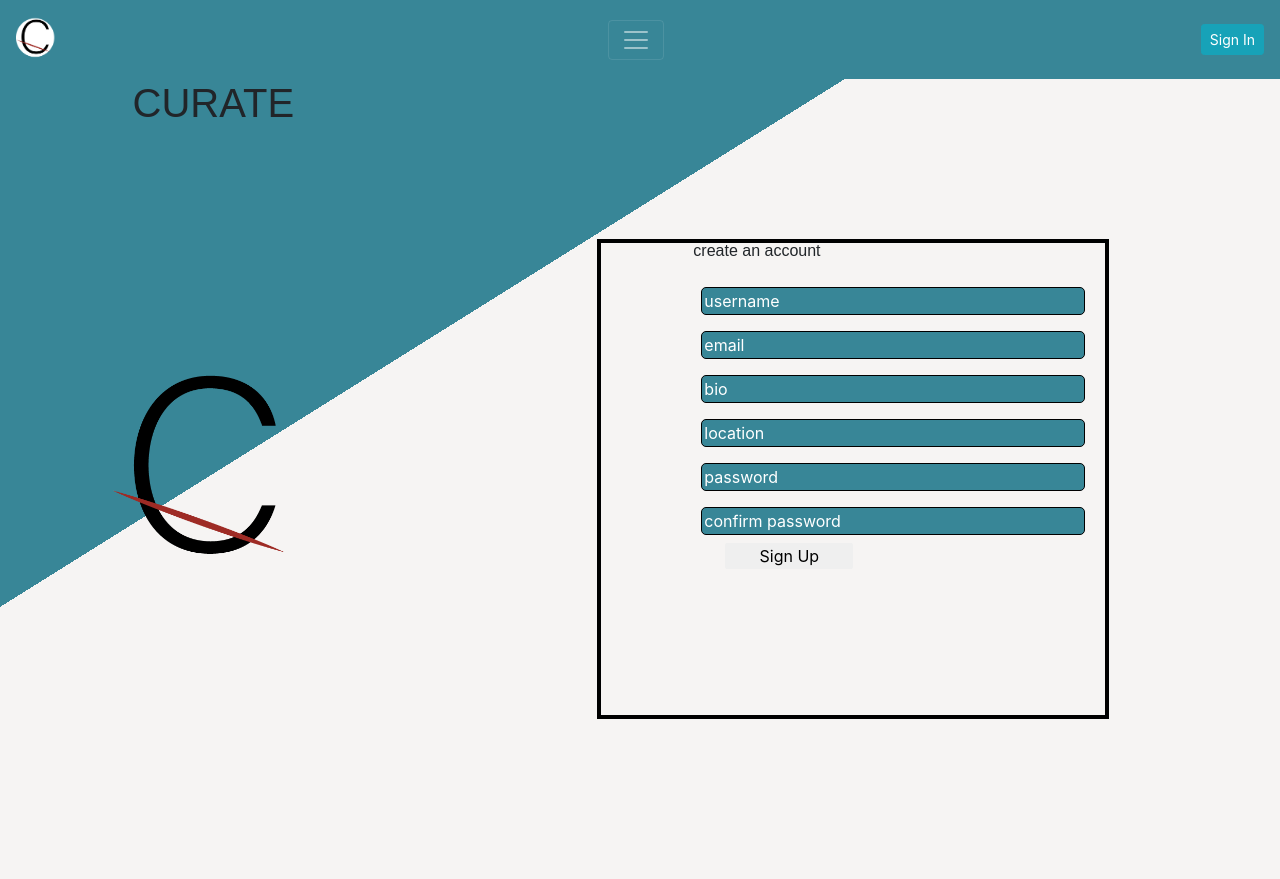
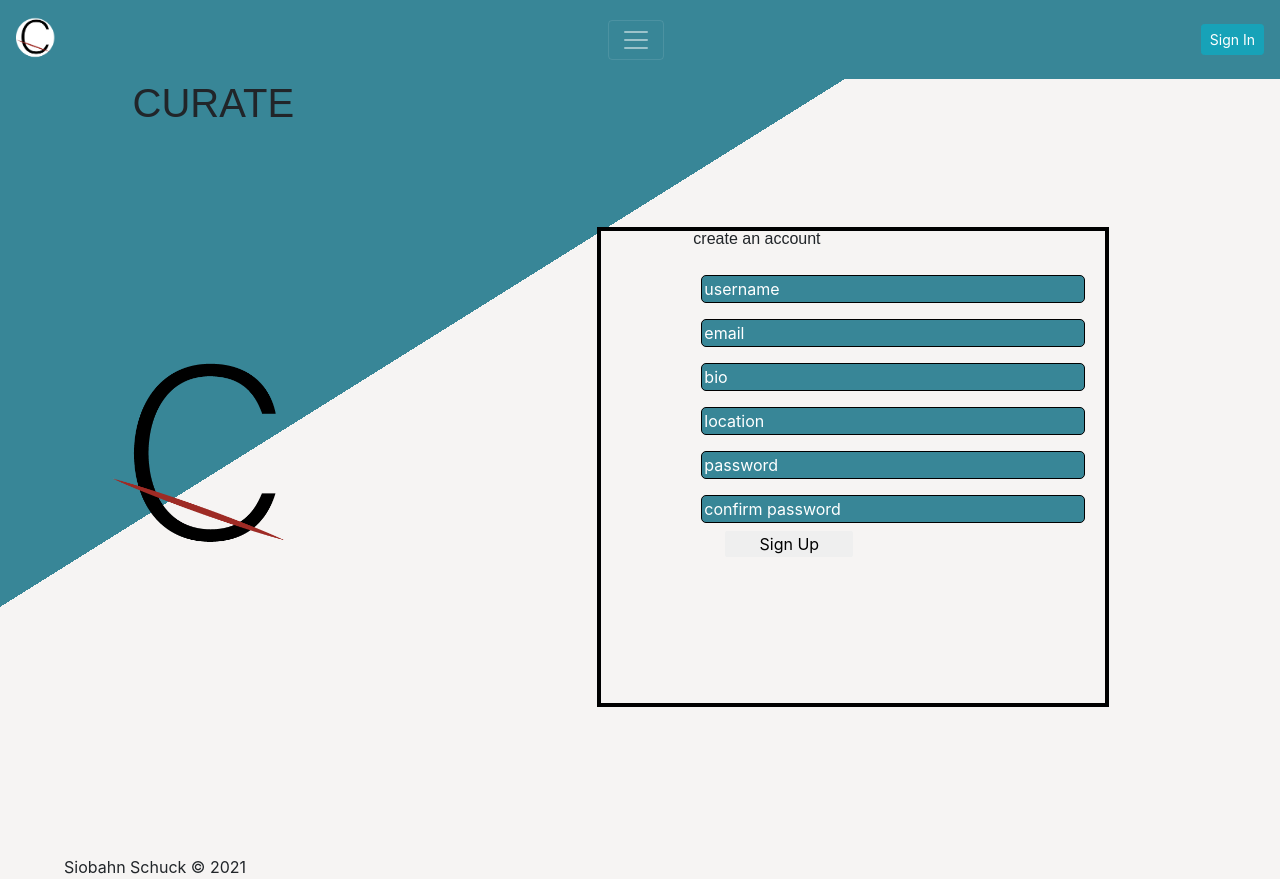
Before and after one commit to siobahnschuck/Curate, a React (Create React App) app in the folder client/: page / in a window 1280 px wide. Built offline with nearby package versions, Linux system fonts and the light colour scheme; a web font is replaced by a local one.

Commit message:
add footer

```diff
--- a/client/src/components/Pages/Footer.jsx
+++ b/client/src/components/Pages/Footer.jsx
@@ -0,0 +1,11 @@
+import React from 'react'
+
+const Footer = () => {
+  return (
+    <div className="footer">
+      Siobahn Schuck © 2021
+    </div>
+  )
+}
+
+export default Footer
--- a/client/src/components/Pages/Home.jsx
+++ b/client/src/components/Pages/Home.jsx
@@ -6,7 +6,7 @@
 import { useHistory } from 'react-router-dom'
 import { addUser, addLogin, createUser, createLogin, setAuthenticated, verifySession } from '../../store/actions/AuthActions'
 import { Alert } from 'react-bootstrap'
-import About from './About'
+import Footer from './Footer'
 
 const mapStateToProps = ({ authState }) => {
   return { authState }
@@ -43,6 +43,7 @@
       <div className="home-register">
         <RegisterForm {...registerProps} />
       </div>
+      <Footer />
     </div>
   )
 }
--- a/client/src/css/Home.css
+++ b/client/src/css/Home.css
@@ -74,3 +74,7 @@
 /* .about-title { */
   /* width: 100vw; */
 /* } */
+
+.footer {
+  margin-left: 4em;
+}
```
